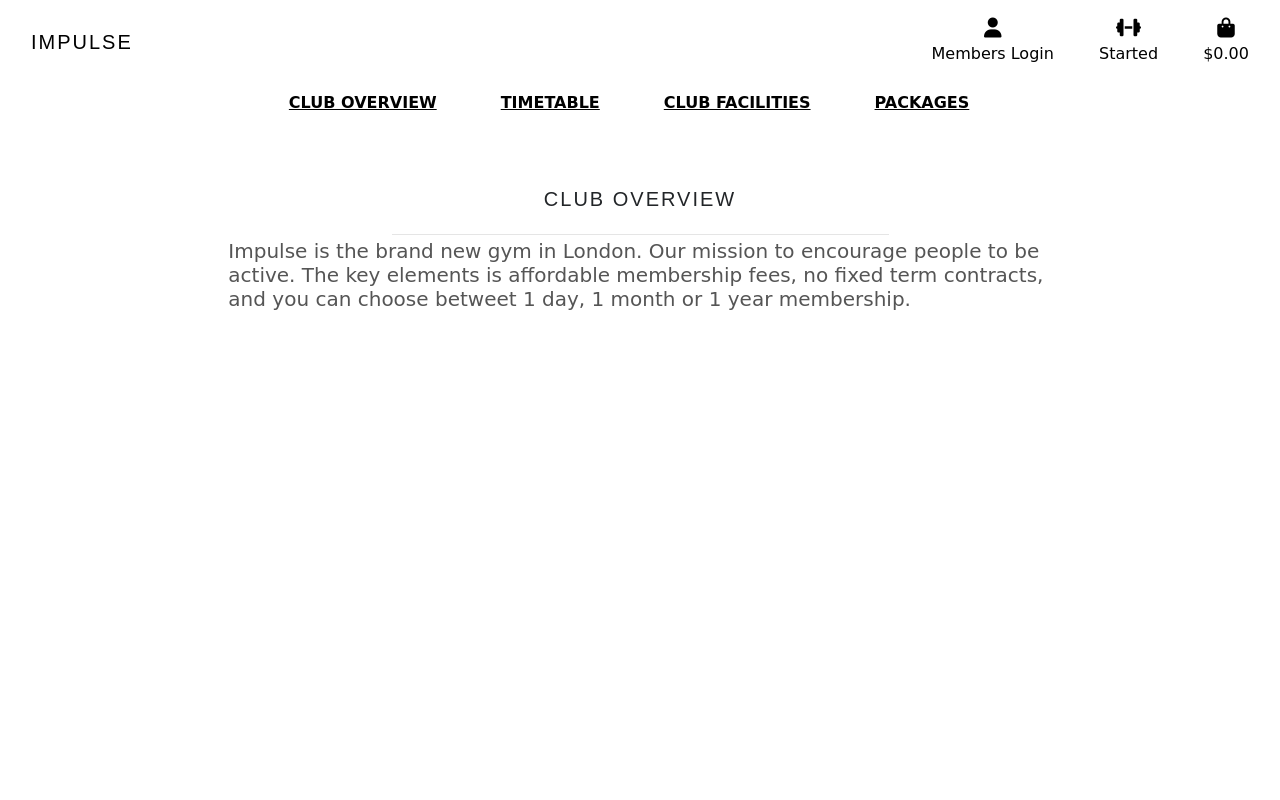
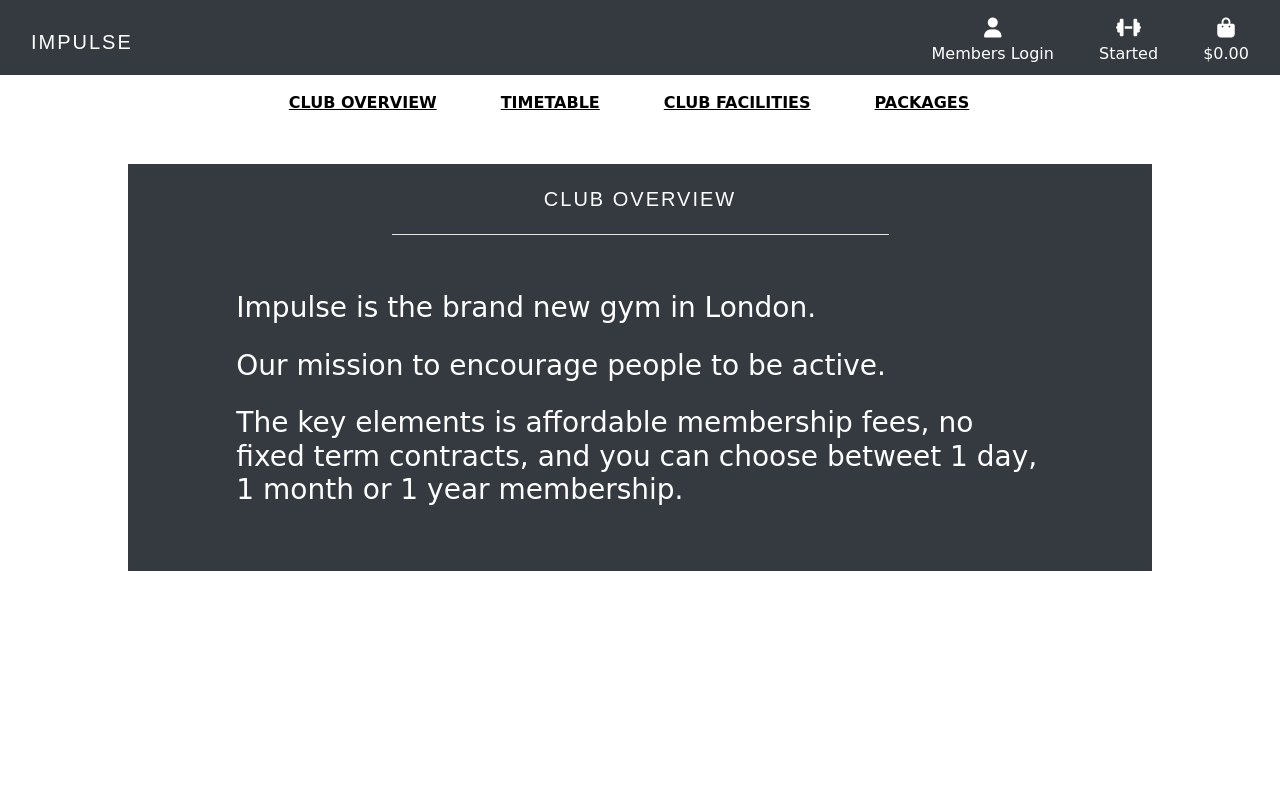
Before and after one commit to Code-Institute-Submissions/VKirijanova-Impulse_NovResub, a Django app: page /cluboverview in a window 1280 px wide. Run offline with Django 3.2, Linux system fonts and the light colour scheme; some libraries are stand-ins or nearby versions; some web fonts are replaced.

Commit message:
added style to topnav and club overview

```diff
--- a/main/templates/main/cluboverview.html
+++ b/main/templates/main/cluboverview.html
@@ -12,19 +12,24 @@
 {% block content%}
     <div class="overlay"></div>
     <div class="container">
-        <div class="row">
+        <div class="row bg-dark">
             <div class="col text-center mt-3">
-                <h2 class="logo-font">Club Overview</h2>
-                <hr class="w-50 mb-1">
+                <h2 class="logo-font text-white">Club Overview</h2>
+                <hr class="w-50 mb-5 bg-white">
             </div>
         </div>
-        <div class="row">
-            <div class="package-container col-10 offset-1">
-                <h5>
-                    Impulse is the brand new gym in London. Our mission to encourage people to be active.
+        <div class="row bg-dark text-white">
+            <div class="package-container col-10 offset-1 mb-5">
+                <h3 class="p-2">
+                    Impulse is the brand new gym in London.
+                </h3>
+                <h3 class="p-2">
+                    Our mission to encourage people to be active.
+                </h3>
+                <h3 class="p-2">
                     The key elements is affordable membership fees, no fixed term contracts, and you can choose
                     betweet 1 day, 1 month or 1 year membership.
-                </h5>
+                </h3>
             </div>
         </div>
     </div>
--- a/static/css/base.css
+++ b/static/css/base.css
@@ -10,10 +10,11 @@ body {
   font-family: 'Gluten', cursive;;
 }
 
+
 /* Style the button that is used to open and close the collapsible content */
 .collapsible {
-  background-color: white;
-  color: #022B3A;
+  background-color: #08090A;
+  color: #FFF8F0;
   cursor: pointer;
   padding: 18px;
   width:100%;
--- a/templates/base.html
+++ b/templates/base.html
@@ -36,16 +36,16 @@
 
   <body>
     <header class="container-fluid fixed-top">
-      <div id="topnav" class="row bg-white pt-lg-2 d-none d-lg-flex">
+      <div id="topnav" class="row bg-dark pt-lg-2 d-none d-lg-flex">
         <div class="col-12 col-lg-4 my-auto py-1 py-lg-0 text-center text-lg-left">
           <a href="{% url 'main' %}" class="nav-link main-logo-link">
-            <h2 class="logo-font text-black my-0">Impulse</h2>
+            <h2 class="logo-font text-white my-0">Impulse</h2>
           </a>
         </div>
         <div class="col-12 col-lg-8 my-auto py-1 py-lg-0">
           <ul class="list-unstyled text-center text-lg-right my-0">
               <li class="list-inline-item dropdown">
-                  <a class="text-black nav-link" href="#" id="user-options" data-toggle="dropdown" aria-haspopup="true" aria-expanded="false">
+                  <a class="text-white nav-link" href="#" id="user-options" data-toggle="dropdown" aria-haspopup="true" aria-expanded="false">
                       <div class="text-center">
                           <div><i class="fas fa-user fa-lg"></i></div>
                           <p class="my-0">Members Login</p>
@@ -64,7 +64,7 @@
                   </div>
               </li>
               <li class="list-inline-item">
-                <a class="text-black nav-link" href="{% url 'account_signup' %}" id="user-options" data-toggle="dropdown" aria-haspopup="true" aria-expanded="false">
+                <a class="text-white nav-link" href="{% url 'account_signup' %}" id="user-options" data-toggle="dropdown" aria-haspopup="true" aria-expanded="false">
                   <div class="text-center">
                     <div><i class="fas fa-dumbbell fa-lg"></i></div>
                     <p class="my-0">Started</p>
@@ -72,7 +72,7 @@
                 </a>
               </li>
               <li class="list-inline-item">
-                <a class="{% if grand_total %}text-info font-weight-bold{% else %}text-black{% endif %} text-black nav-link" href="{% url 'view_bag' %}" aria-haspopup="true" aria-expanded="false">
+                <a class="{% if grand_total %}text-info font-weight-bold{% else %}text-white{% endif %} text-white nav-link" href="{% url 'view_bag' %}" aria-haspopup="true" aria-expanded="false">
                   <div class="text-center">
                     <div><i class="fas fa-shopping-bag fa-lg"></i></div>
                       <p class="my-0">
--- a/templates/includes/mobile-top-header.html
+++ b/templates/includes/mobile-top-header.html
@@ -1,6 +1,6 @@
 <ul class="list-unstyled">
   <li class="list-inline-item">
-    <a class="text-black nav-link d-block d-lg-none" href="#" id="user-options" data-toggle="dropdown" aria-haspopup="true" aria-expanded="false">
+    <a class="text-white nav-link d-block d-lg-none" href="#" id="user-options" data-toggle="dropdown" aria-haspopup="true" aria-expanded="false">
       <div class="text-center">
         <div><i class="fas fa-user fa-lg"></i></div>
         <p class="my-0">Members Login</p>
@@ -19,7 +19,7 @@
     </div>
     </li>
   <li class="list-inline-item">
-    <a class="text-black nav-link d-block d-lg-none" href="{% url 'packages' %}" id="user-options">
+    <a class="text-white nav-link d-block d-lg-none" href="{% url 'packages' %}" id="user-options">
       <div class="text-center">
         <div><i class="fas fa-dumbbell fa-lg"></i></div>
         <p class="my-0">Started</p>
@@ -28,7 +28,7 @@
   </li>
   <li class="list-inline-item">
     {% if request.user.is_authenticated %}
-      <a class="{% if grand_total %}text-info font-weight-bold{% else %}text-black{% endif %} nav-link text-black nav-link d-block d-lg-none" href="{% url 'view_bag' %}">
+      <a class="{% if grand_total %}text-info font-weight-bold{% else %}text-black{% endif %} nav-link text-white nav-link d-block d-lg-none" href="{% url 'view_bag' %}">
         <div class="text-center">
           <div><i class="fas fa-shopping-bag fa-lg"></i></div>
             <p class="my-0">
```
